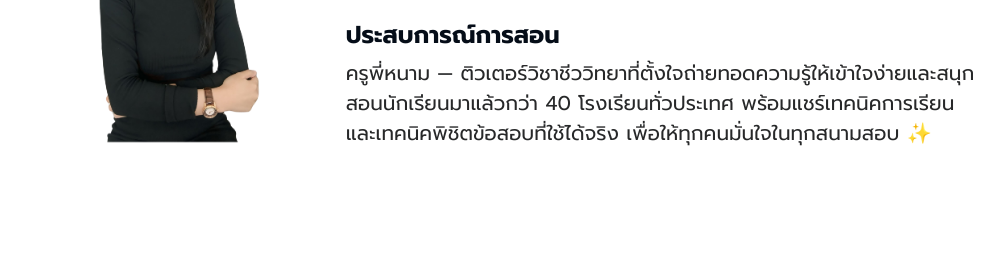
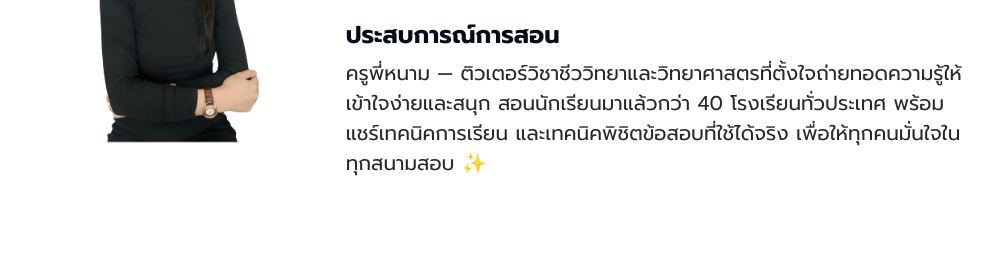
Before and after one commit to chinnawatkl26/web-biospine, a plain HTML site: page index.html in a window 1280 px wide. Shown: the part 1150-1407 px from the top of the page, without its empty margins (293-1280 px from the left). Drawn offline with nearby package versions, Linux system fonts and the light colour scheme.

Commit message:
new 29/7

```diff
--- a/index.html
+++ b/index.html
@@ -156,7 +156,7 @@
             <br>
             <h2>ประสบการณ์การสอน</h2>
             <p class="shop1">
-              ครูพี่หนาม — ติวเตอร์วิชาชีววิทยาที่ตั้งใจถ่ายทอดความรู้ให้เข้าใจง่ายและสนุก สอนนักเรียนมาแล้วกว่า 40
+              ครูพี่หนาม — ติวเตอร์วิชาชีววิทยาและวิทยาศาสตรที่ตั้งใจถ่ายทอดความรู้ให้เข้าใจง่ายและสนุก สอนนักเรียนมาแล้วกว่า 40
               โรงเรียนทั่วประเทศ พร้อมแชร์เทคนิคการเรียน และเทคนิคพิชิตข้อสอบที่ใช้ได้จริง
               เพื่อให้ทุกคนมั่นใจในทุกสนามสอบ ✨
             </p>
```
Also changed, not shown: 61-64.html (+1 -1 lines).
